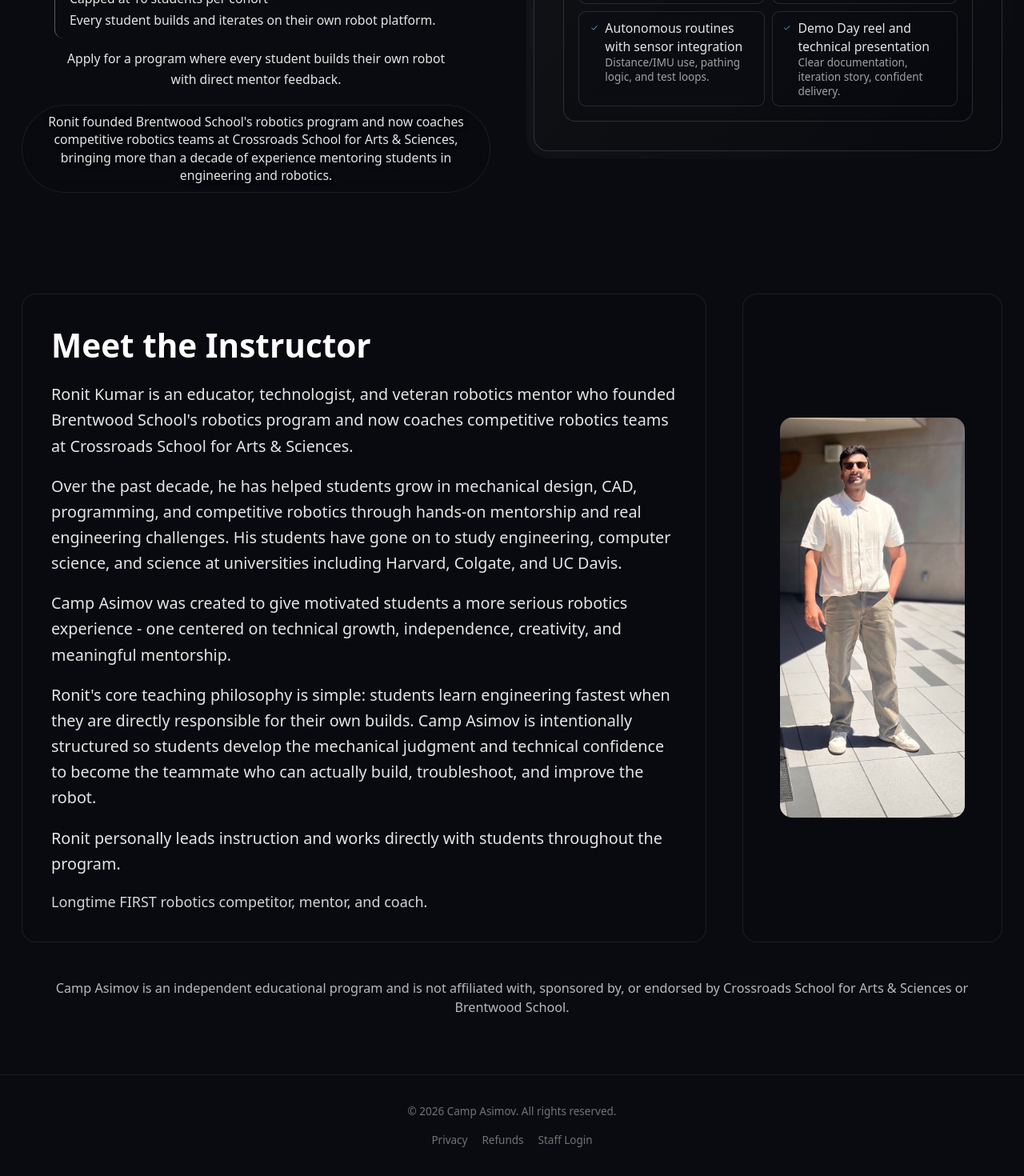
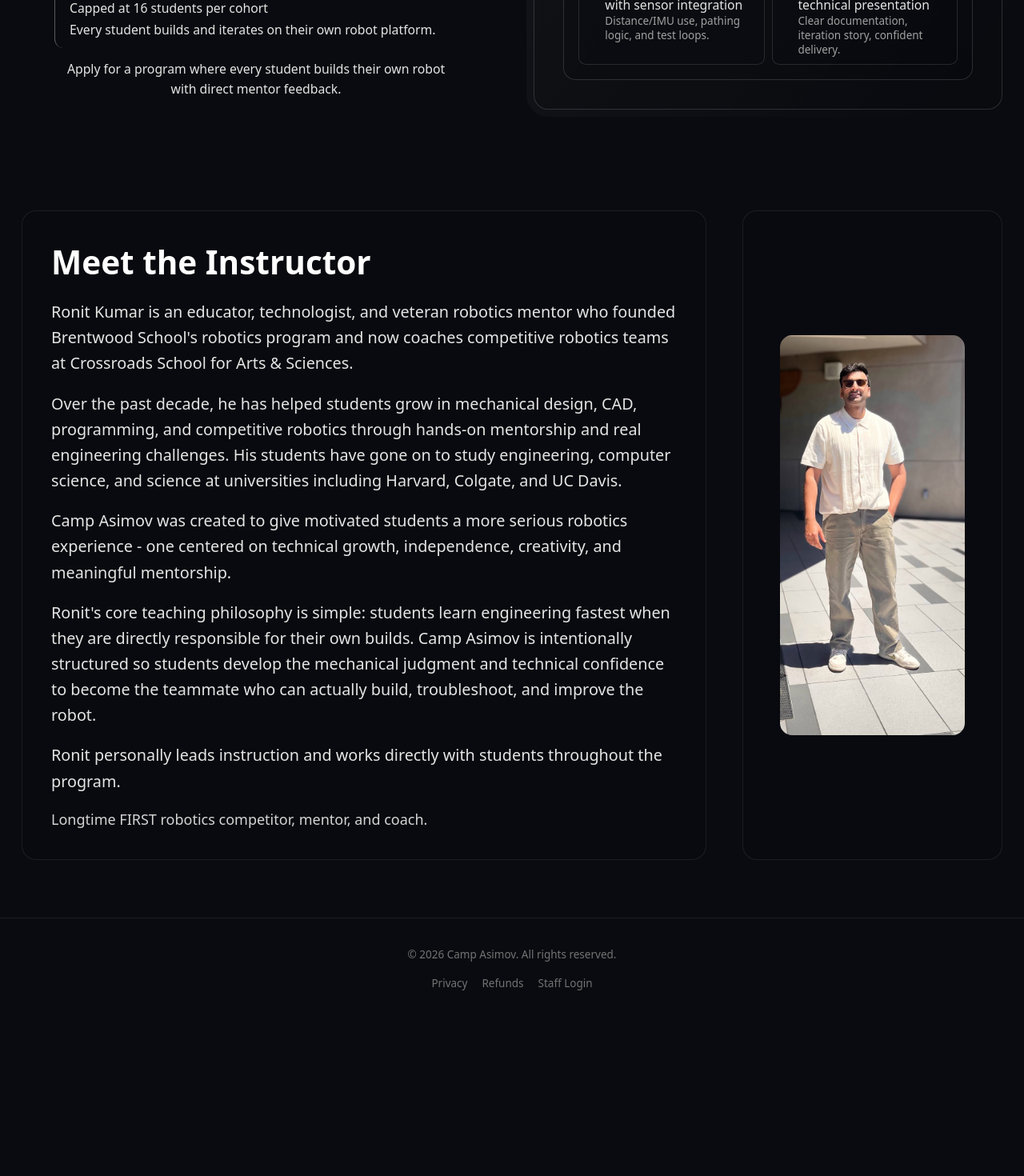
Before and after one commit to KingKumar/camp-asimov, a Next.js app: page / in a window 1280 px wide. Shown: the part 876-2346 px from the top of the page at 80% size. After the commit the page ends 2150 px from the top, so only its background shows below. Built offline with nearby package versions, Linux system fonts and the light colour scheme.

Commit message:
Update HomePage.tsx

```diff
--- a/components/HomePage.tsx
+++ b/components/HomePage.tsx
@@ -64,12 +64,6 @@ export default function HomePage() {
               Apply for a program where every student builds their own robot with direct mentor feedback.
             </p>
           </div>
-          <p
-            className="mt-4 inline-block max-w-2xl rounded-full border px-4 py-2 text-xs md:text-sm text-neutral-200 backdrop-blur-sm text-center"
-            style={{ textShadow: "0 1px 6px rgba(0,0,0,0.6)", borderColor: ink.line, background: "rgba(8,10,16,0.45)" }}
-          >
-            Ronit founded Brentwood School&apos;s robotics program and now coaches competitive robotics teams at Crossroads School for Arts &amp; Sciences, bringing more than a decade of experience mentoring students in engineering and robotics.
-          </p>
         </div>
 
         <motion.div initial={{ opacity: 0, scale: 0.96 }} animate={{ opacity: 1, scale: 1 }} transition={{ duration: 0.6, delay: 0.1 }}>
@@ -190,9 +184,6 @@ export default function HomePage() {
             />
           </div>
         </div>
-        <p className="mt-10 max-w-7xl text-center text-[0.9rem] leading-[1.5] text-neutral-200/80">
-          Camp Asimov is an independent educational program and is not affiliated with, sponsored by, or endorsed by Crossroads School for Arts &amp; Sciences or Brentwood School.
-        </p>
       </div>
     </section>
   );
```
